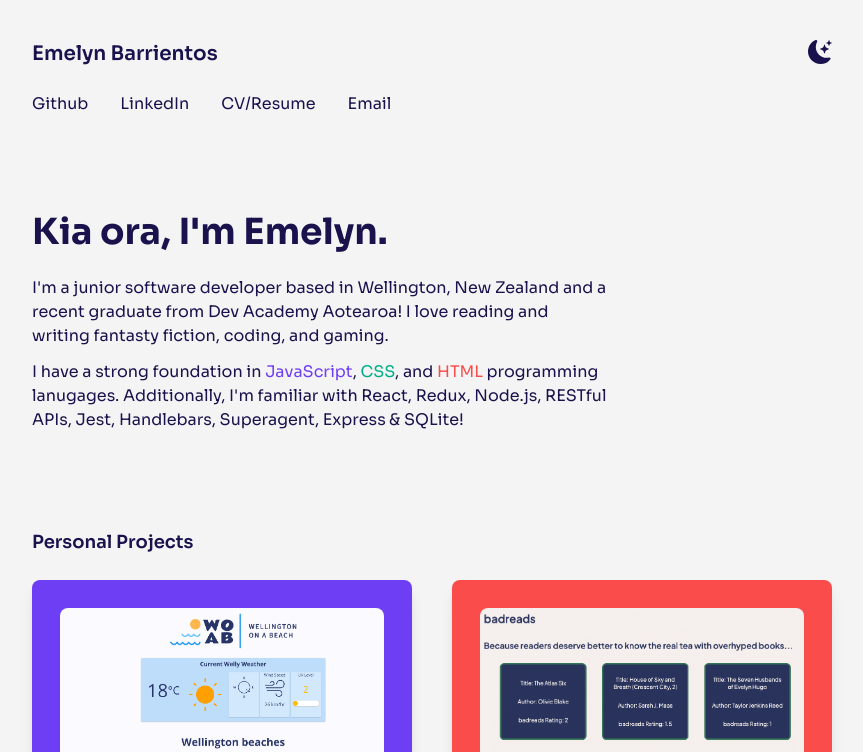
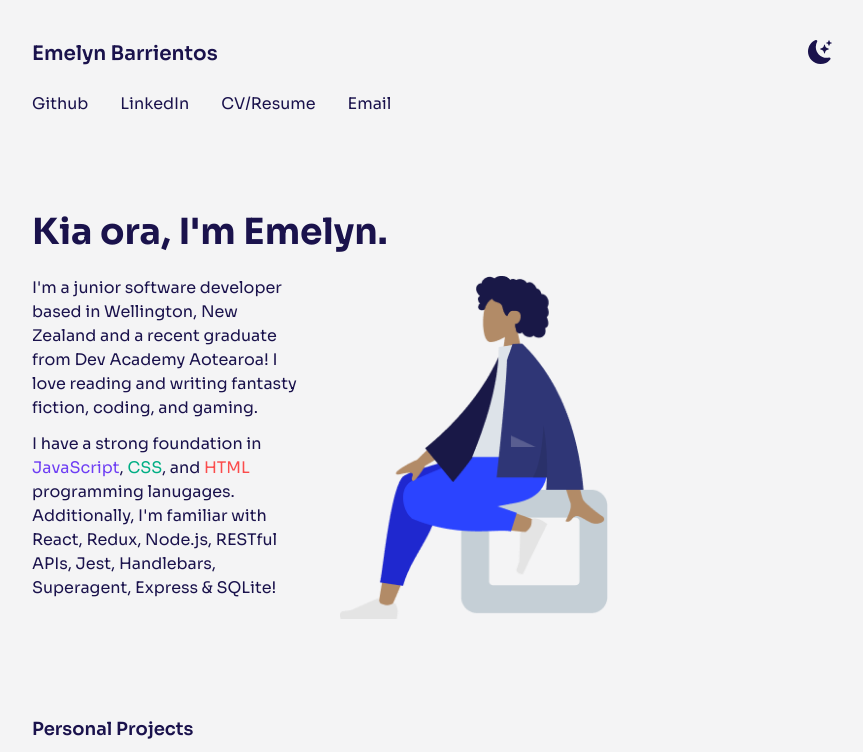
Before and after one commit to emelyn-barrientos/emelyn-barrientos-portfolio, a Next.js app: page / in a window 1280 px wide. Shown: the top 752 px of the page, without its empty margins (208-1071 px from the left). Built offline with nearby package versions, Linux system fonts and the light colour scheme.

Commit message:
Add grid-col-2 to image and intro section

```diff
--- a/pages/index.js
+++ b/pages/index.js
@@ -3,6 +3,7 @@ import { BsFillMoonStarsFill } from 'react-icons/bs'
 import { HiOutlineExternalLink } from 'react-icons/hi'
 
 import Image from 'next/image'
+import portrait from '../public/images/portrait.png'
 import woab from '../public/images/woab.png'
 import badreads from '../public/images/badreads.png'
 
@@ -65,19 +66,32 @@ export default function Home() {
 
         <section className="mb-24 max-w-xl">
           <h2 className="text-4xl font-bold mb-6">Kia ora, I'm Emelyn.</h2>
+          <div className="grid md:grid-cols-2 gap-10">
+            <div>
               <p className="mb-3">
-            I'm a junior software developer based in Wellington, New Zealand and
-            a recent graduate from Dev Academy Aotearoa! I love reading and
-            writing fantasty fiction, coding, and gaming.
+                I'm a junior software developer based in Wellington, New Zealand
+                and a recent graduate from Dev Academy Aotearoa! I love reading
+                and writing fantasty fiction, coding, and gaming.
               </p>
               <p>
                 I have a strong foundation in{' '}
                 <span className="text-accent-violet">JavaScript</span>,{' '}
                 <span className="text-accent-green">CSS</span>, and{' '}
-            <span className="text-accent-red">HTML</span> programming lanugages.
-            Additionally, I'm familiar with React, Redux, Node.js, RESTful APIs,
-            Jest, Handlebars, Superagent, Express & SQLite!
+                <span className="text-accent-red">HTML</span> programming
+                lanugages. Additionally, I'm familiar with React, Redux,
+                Node.js, RESTful APIs, Jest, Handlebars, Superagent, Express &
+                SQLite!
               </p>
+            </div>
+            <div>
+              <Image
+                src={portrait}
+                width={275}
+                height={350}
+                alt="Place holder for portrait of Emelyn."
+              />
+            </div>
+          </div>
         </section>
 
         <section>
```
Lines whose indentation alone changed are shown as unchanged.
